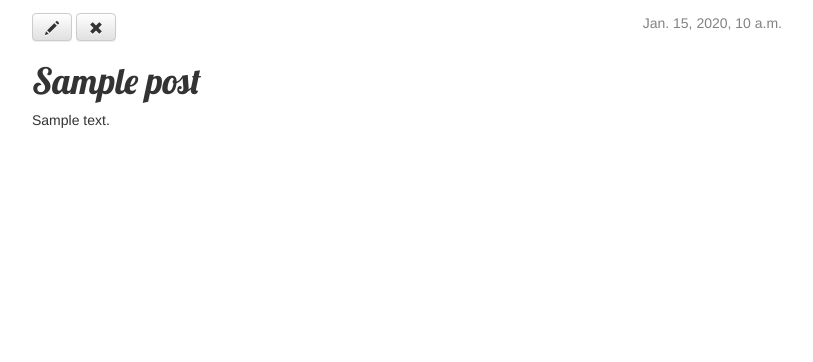
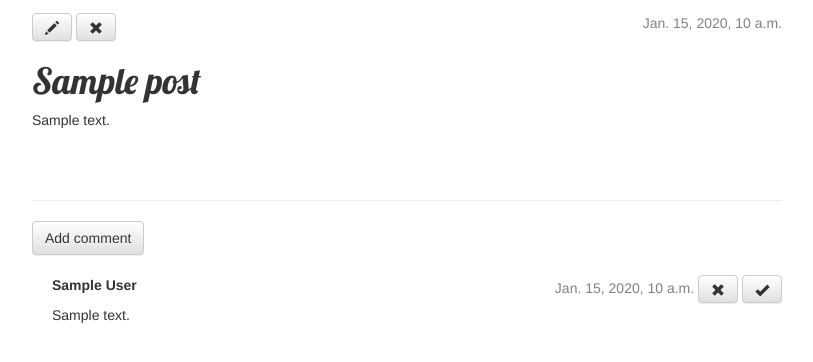
Before and after one commit to sklim1125/my-first-blog, a Django app: template blog/templates/blog/post_detail.html in a window 1280 px wide. Shown: the part 171-533 px from the top of the page, without its empty margins (38-851 px from the left). Run offline with Django 3.2, Linux system fonts and the light colour scheme; a user stored in the database is signed in; tables that the repository leaves empty hold one stand-in row (values such as "Sample post"); the template is opened without the code that fills it: most values are stand-ins (such as "Sample title", 1, 10 or a date in 2020); some libraries are stand-ins or nearby versions.

Commit message:
Add comment to Post model

```diff
--- a/blog/admin.py
+++ b/blog/admin.py
@@ -1,5 +1,6 @@
 from django.contrib import admin
-from .models import Post
+from .models import Post, Comment
 
 # Register your models here.
 admin.site.register(Post)
+admin.site.register(Comment)
--- a/blog/static/css/blog.css
+++ b/blog/static/css/blog.css
@@ -54,3 +54,7 @@ h1, h2, h3, h4 {
 .post h1 a, .post h1 a:visited {
     color: #000000;
 }
+
+.comment {
+	margin: 20px 0px 20px 20px;
+}
--- a/blog/templates/blog/post_detail.html
+++ b/blog/templates/blog/post_detail.html
@@ -16,4 +16,26 @@
 		<h1>{{ post.title }}</h1>
 		<p>{{ post.text|linebreaksbr }}</p>
 	</div>
+
+<hr>
+
+<a class="btn btn-default" href="{% url 'add_comment_to_post' pk=post.pk %}">Add comment</a>
+{% for comment in post.comments.all %}
+	{% if user.is_authenticated or comment.approved_comment %}
+	<div class="comment">
+		<div class="date">
+			{{ comment.created_date }}
+			{% if not comment.approved_comment %}
+				<a class="btn btn-default" href="{% url 'comment_remove' pk=comment.pk %}"><span class="glyphicon glyphicon-remove"></span></a>
+				<a class="btn btn-default" href="{% url 'comment_approve' pk=comment.pk %}"><span class="glyphicon glyphicon-ok"></span></a>
+			{% endif %}
+		</div>
+		<strong>{{ comment.author }}</strong>
+		<p>{{ comment.text|linebreaks }}</p>
+	</div>
+	{% endif %}
+{% empty %}
+	<p>No comments here yet :(</p>
+{% endfor %}
+
 {% endblock %}
--- a/blog/templates/blog/post_list.html
+++ b/blog/templates/blog/post_list.html
@@ -8,6 +8,7 @@
 			</div>
 			<h1><a href="{% url 'post_detail' pk=post.pk %}">{{ post.title }}</a></h1>
 			<p>{{ post.text|linebreaksbr }}</p>
+			<a href="{% url 'post_detail' pk=post.pk %}">Comments: {{ post.approved_comments.count }}</a>
 		</div>
 	{% endfor %}
 {% endblock content %}
--- a/blog/urls.py
+++ b/blog/urls.py
@@ -9,4 +9,7 @@ urlpatterns = [
 	url(r'^drafts/$', views.post_draft_list, name='post_draft_list'),
 	url(r'^post/(?P<pk>[0-9]+)/publish/$', views.post_publish, name='post_publish'),
 	url(r'^post/(?P<pk>[0-9]+)/remove/$', views.post_remove, name='post_remove'),
+	url(r'^post/(?P<pk>[0-9]+)/comment/$', views.add_comment_to_post, name='add_comment_to_post'),
+	url(r'^comment/(?P<pk>[0-9]+)/approve/$', views.comment_approve, name='comment_approve'),
+	url(r'^comment/(?P<pk>[0-9]+)/remove/$', views.comment_remove, name='comment_remove'),
 ]
```
Also changed, not shown: blog/forms.py (+7 -1 lines), blog/models.py (+17 -0 lines), blog/templates/blog/add_comment_to_post.html (added, +10 -0 lines), blog/views.py (+28 -2 lines), blog/migrations/0002_comment.py (added). Lines whose indentation alone changed are shown as unchanged.
